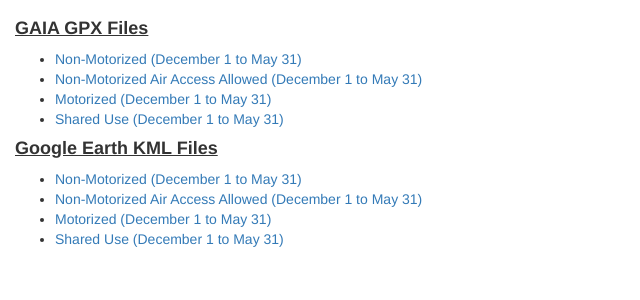
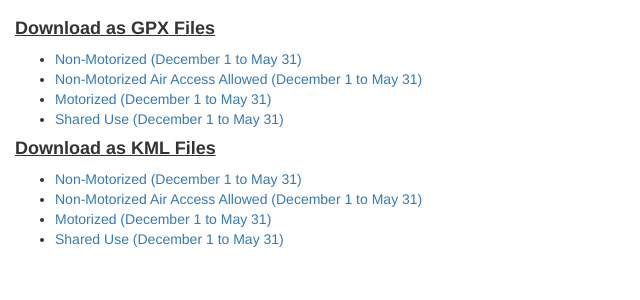
Before and after one commit to david-hurley/non-motorized-areas-django, a Django app: page /download in a window 1280 px wide. Shown: the part 51-351 px from the top of the page, without its empty margins (0-640 px from the left). Run offline with Django 3.2, Linux system fonts and the light colour scheme; some libraries are stand-ins or nearby versions.

Commit message:
changed labels

```diff
--- a/maps/templates/maps/download.html
+++ b/maps/templates/maps/download.html
@@ -1,7 +1,7 @@
 {% extends "maps/base.html" %}
 {% block content %}
 <div id="text">
-  <h4>GAIA GPX Files</h4>
+  <h4>Download as GPX Files</h4>
   <ul>
     <li><a href="https://lrmp-zones.s3.amazonaws.com/Non-Motorized-December1-May31.gpx">
       Non-Motorized (December 1 to May 31)
@@ -16,7 +16,7 @@
       Shared Use (December 1 to May 31)
     </a></li>
   </ul>
-  <h4>Google Earth KML Files</h4>
+  <h4>Download as KML Files</h4>
   <ul>
     <li><a href="https://lrmp-zones.s3.amazonaws.com/Non-Motorized-December1-May31.kml">
       Non-Motorized (December 1 to May 31)
```
